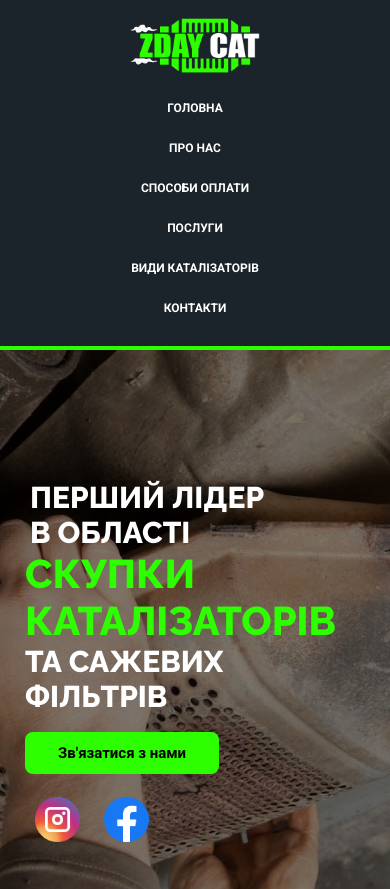
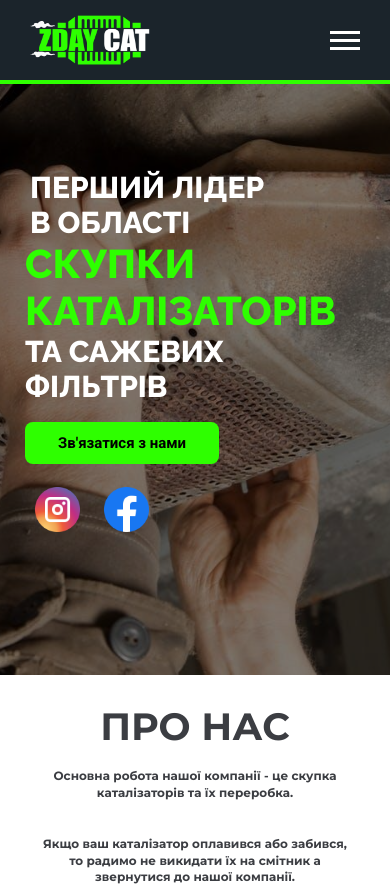
Before and after one commit to Markian2007/-atalyst, a plain HTML site: page index.html in a window 390 px wide. Shown: the top 889 px of the page. Drawn offline with nearby package versions, Linux system fonts and the light colour scheme.

Commit message:
Add files via upload

```diff
--- a/index.html
+++ b/index.html
@@ -32,14 +32,11 @@
     <title>Zday Cat</title>
 </head>
 <body>
-    <header class="header" id="HEADER">
+    <header class="header header--fixed" id="HEADER">
         <div class="header_item">
             <div class="container">
                 <div class="header_iner">
                     <img class="img" src="images/logo.png" alt="logo">
-                    <div class="header_burger">
-                        <span></span>
-                    </div>
                   <nav class="nav">
                     <a class="nav_link active" href="#HEADER">Головна</a>
                     <a class="nav_link" href="#ABOUT">Про нас</a>
@@ -48,6 +45,9 @@
                     <a class="nav_link" href="#SPECIES">Види каталізаторів</a>
                     <a class="nav_link" href="#CONTACTS">Контакти</a>
                   </nav>
+                  <button class="nav-toggle" type="button">
+                      <span class="nav-toggle_item">Menu</span>
+                  </button>
                 </div>
             </div>
         </div>
--- a/style.css
+++ b/style.css
@@ -49,22 +49,24 @@ body {
 }
 .nav_link::after {
     content: "";
-	position: absolute;
+    display: block;
+    width: 100%;
+    height: 3px;
+    background-color: #2EFF00;
     opacity: 0;
-	left: -6px; bottom: -15px;
-	width: 120%;
-	height: 3px;
-    background-color: #2EFF00;
-    transition: 0.3s linear;
+    top: 23px;
+    left: 0;
+    z-index: 1;
+    position: absolute;
+    transition: opacity .4s;
 }
-.nav_link:hover::after,
-.nav_link.active::after {
+.nav_link:hover::after {
     opacity: 1;
 }
 /* Intro */
 .intro {
     width: 100%;
-    height: 90vh;
+    height: 100vh;
     background: rgba(0, 0, 0, 0.5);
 }
 .intro_title {
@@ -74,6 +76,8 @@ body {
     font-size: 80px;
     font-family: 'Raleway', sans-serif;
     padding-left: 20px;
+}
+.intro_iner {
 }
 /* Sections */
 .section_intro {
@@ -492,34 +496,108 @@ body {
 .footer_container_item:hover a {
     color: black;
 }
+.nav-toggle {
+    display: none;
+}
+.header--fixed {
+    background-color: #1b242b;
+    position: fixed;
+    top: 0;
+    right: 0;
+    left: 0;
+    z-index: 1000;
+    transform: translate3d(0, 0, 0);
+}
 @media only screen and (max-width: 425px) {
     .section_intro {
         width: 100%;
         height: 80vh;
-    }
-    .nav {
-        display: flex;
-        flex-direction: column;
-        width: 100%;
-        background-color: #1B242B;
-        align-items: center;
-        z-index: 2;
-    }
-    .nav_link::after {
-        display: none;
-    }
-    .nav_link {
-        line-height: 40px;
+        min-height: 600px;
     }
     .intro {
         height: 80vh;
+        min-height: 600px;
+    }
+    .nav_link::after {
+        top: 100%;
+    }
+    .nav {
+       position: absolute;
+       top: 100%;
+       width: 100%;
+       left: 0;
+       background-color: #1b242b;
+    }
+    .nav_link {
+        display: none;
+        margin: 0;
+        padding: 10px 20px;
+        font-size: 13px;
+    }
+    .nav-toggle {
+        padding: 10px 0;
+        width: 30px;
+        position: absolute;
+        display: block;
+        font-size: 0;
+        color: transparent;
+        border: 0;
+        background: none;
+        top: 30px;
+        right: 30px;
+        cursor: pointer;
+        z-index: 1;
+    }
+    .nav-toggle_item {
+        display: block;
+        width: 100%;
+        height: 3px;
+        background-color: white;
+        position: absolute;
+        top: 0;
+        right: 0;
+        bottom: 0;
+        left: 0;
+        margin: auto;
+    }
+    .nav-toggle_item::before,
+    .nav-toggle_item::after {
+        content: "";
+        width: 100%;
+        height: 3px;
+        background-color: white;
+        position: absolute;
+        left: 0;
+        z-index: 1;
+    }
+    .nav-toggle_item::before {
+        top: -8px;
+    }
+    .nav-toggle_item::after {
+        bottom: -8px;
+    }
+    .header.fixed {
+        background-color: #1b242b;
+        position: fixed;
+        top: 0;
+        right: 0;
+        left: 0;
+        z-index: 1000;
+        transform: translate3d(0, 0, 0);
+    }
+    .header.active {
+
+    }
+    .header_iner {
+        margin-top: 15px;
+        margin-bottom: 15px;
     }
     .h1 {
         font-size: 30px;
         max-width: 250px;
         text-align: inherit;
         margin-left: 30px;
-        padding-top: 130px;
+        padding-top: 170px;
     }
     .h2 {
         font-size: 30px;
@@ -643,8 +721,10 @@ body {
         max-width: 310px;
     }
     .img {
-        padding-left: 0;
-        padding-bottom: 15px;
+        padding-left: 30px;
+        padding-bottom: 0;
+        width: 120px;
+        height: 50px;
     }
     .main {
         padding-top: 0;
@@ -661,8 +741,4 @@ body {
         height: 45px;
         padding-left: 20px;
     }
-    .header_iner {
-        flex-direction: column;
-        text-align: center;
-    }
 }
```
